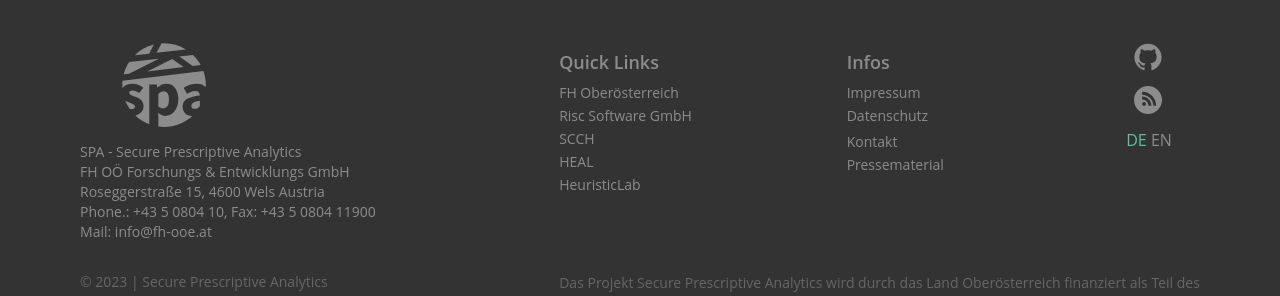
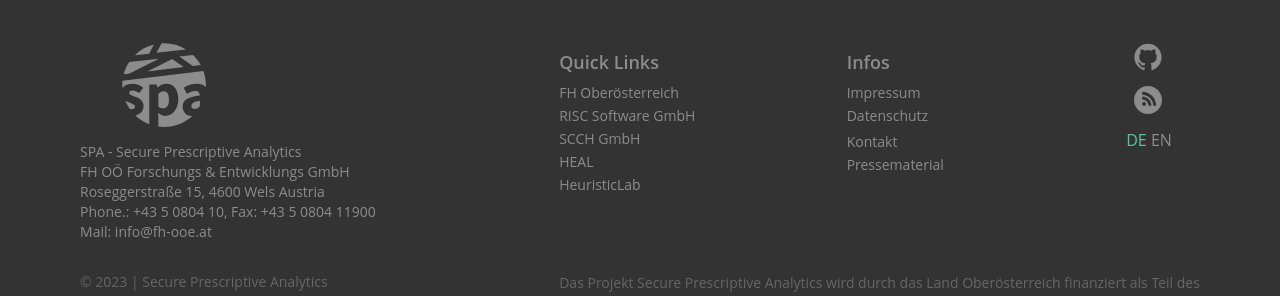
Before and after one commit to prescriptiveanalytics/secureprescriptiveanalytics.github.io, a Jekyll site: the page built from about.markdown, in a window 1280 px wide. Shown: the part 174-470 px from the top of the page. Built offline with Jekyll 4.4.1, drawn with Linux system fonts in a browser that asks for light colours; nearby versions of some CDN libraries; some web fonts are replaced; comment, search, counter and statistics services are not loaded.

Commit message:
updated RISC logo and quicklink

```diff
--- a/_data/i18n.yml
+++ b/_data/i18n.yml
@@ -66,14 +66,14 @@
       en: "https://www.fh-ooe.at/en/"
       de: "https://www.fh-ooe.at/"
     risc:
-      en: Risc Software GmbH
-      de: Risc Software GmbH
+      en: RISC Software GmbH
+      de: RISC Software GmbH
     risc-link:
       en: https://www.risc-software.at/en/
       de: https://www.risc-software.at/
     scch:
-      en: SCCH
-      de: SCCH
+      en: SCCH GmbH
+      de: SCCH GmbH
     scch-link:
       en: "https://www.scch.at/"
       de: "https://www.scch.at/"
```
Also changed, not shown: assets/img/team/risc-logo.png, assets/img/team/risc-logo_old.png (added).
